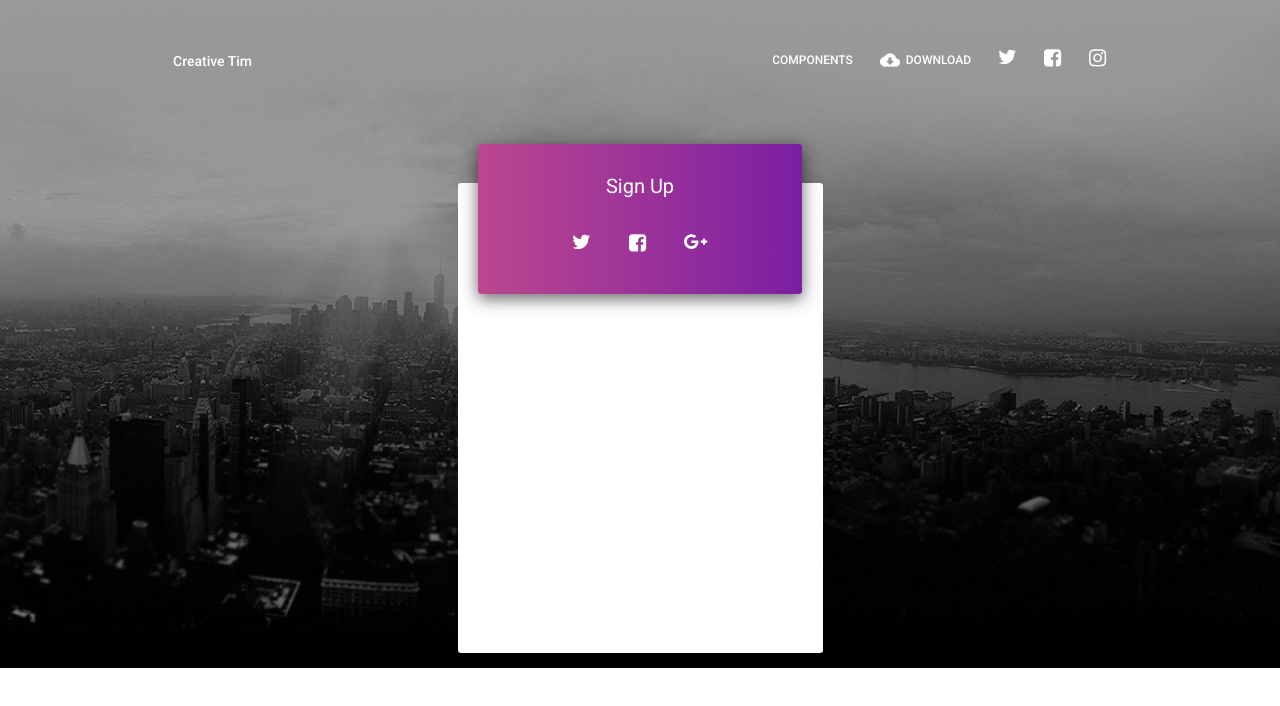
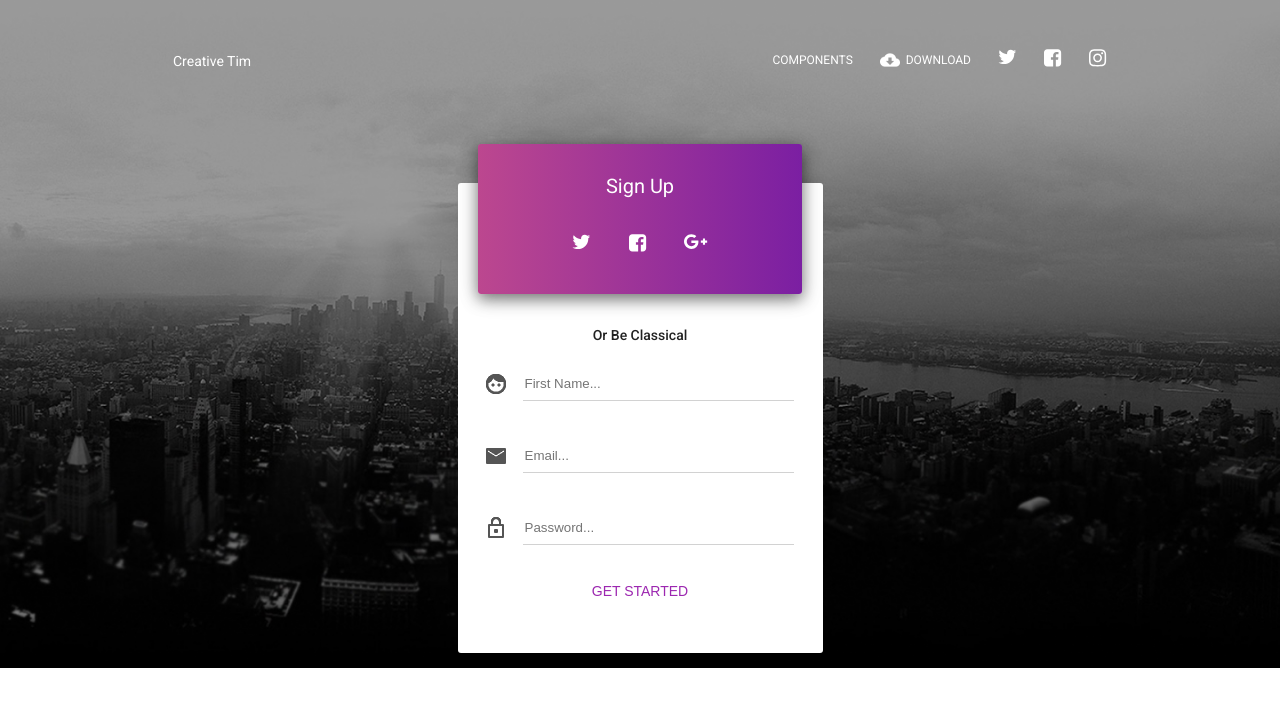
Before and after one commit to Brodorovna/Landing_Page, a plain HTML site: page index.html in a window 1280 px wide. Drawn offline with Linux system fonts and the light colour scheme.

Commit message:
Form added

```diff
--- a/index.html
+++ b/index.html
@@ -55,6 +55,15 @@
                     </a>
             </span>
         </div>
+        <div class="form-block">
+            <h5>Or Be Classical</h5>
+            <form>
+                <span> <img src="input1_icon.png" alt="First Name icon"><input placeholder="First Name..."> </span>
+                <span> <img src="input2_icon.png" alt="Email icon"><input placeholder="Email..."> </span>
+                <span> <img src="input3_icon.png" alt="Password icon"><input type="password" placeholder="Password..."> </span>
+                <button type="submit">Get started</button>
+            </form>
+        </div>
     </div>
 </main>
 </body>
--- a/style.css
+++ b/style.css
@@ -4,11 +4,13 @@ body{
     background-size: cover;
     font-family: Roboto, sans-serif;
     font-style: normal;
+    height: 100%;
 }
 
 .top-menu {
     font-weight: 500;
     font-size: 14px;
+    font-weight: 400;
     display: flex;
     justify-content: space-between;
     margin:38px 144px;
@@ -62,6 +64,11 @@ body{
     top: -39px;
   }
 
+  .form-block {
+    position: relative;
+    top: -39px;
+  }
+
   h4 {
     margin: 0;
     text-align:center;
@@ -78,3 +85,46 @@ color: #FFFFFF;
     justify-content: space-between;
     padding: 36px 94px 38px 94px;
   }
+
+  h5{
+    font-weight: 500;
+    font-size: 14px;
+    line-height: 16px;
+    color: rgba(0, 0, 0, 0.87);
+    text-align: center;
+    margin:33px 0 23px 0;
+  }
+
+.form-block form {
+  width:100%;
+}
+
+.white-block form span {
+  display: flex;
+  align-items: center;
+  margin: 10px 29px 37px 26px;
+}
+
+  .white-block form span input {
+    width: 269px;
+    height: 32px;
+    border: none;
+    border-bottom: 1px solid #D2D2D2;
+    margin-left: 15px;
+  }
+
+  .white-block form span input:focus {
+  outline: none;
+  }
+
+  .white-block form button {
+    border:none;
+    outline: none;
+    font-size: 14px;
+color: #9C27B0;
+background: none;
+text-transform: uppercase;
+text-align: center;
+display: block;
+margin: 0 auto 0 auto;
+  }
```
Also changed, not shown: input1_icon.png (added), input2_icon.png (added), input3_icon.png (added).
